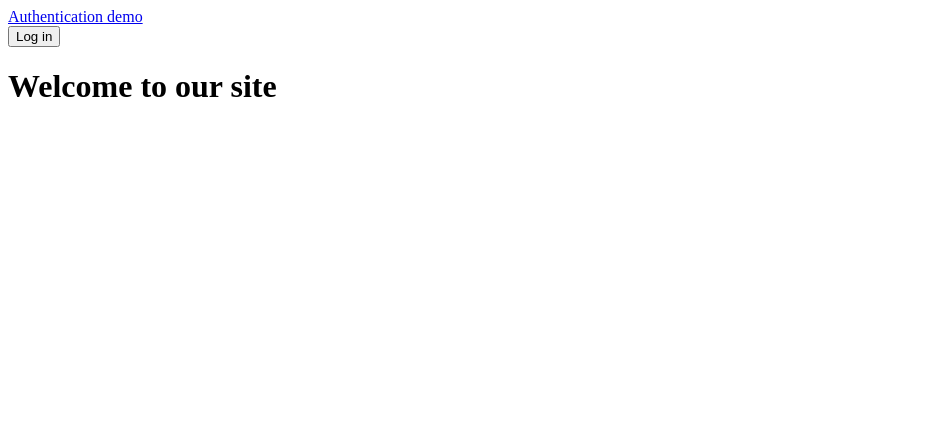
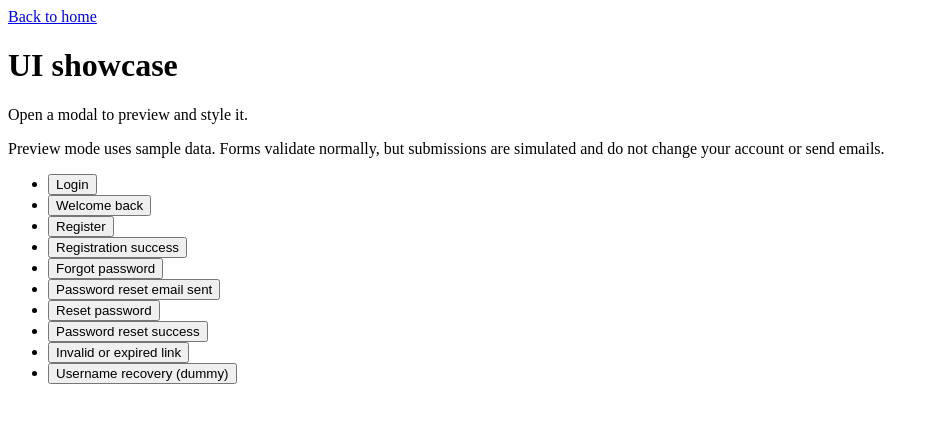
Before and after one commit to DAPSY-dev/modal-auth, a React (Vite) app: page /ui in a window 1280 px wide. Shown: the top 422 px of the page, without its empty margins (0-939 px from the left). Built offline with nearby package versions, Linux system fonts and the light colour scheme; no server answers.

Commit message:
feat(ui): add modal showcase page

```diff
--- a/src/App.tsx
+++ b/src/App.tsx
@@ -11,6 +11,7 @@ export function App() {
   return <>
     <header>
       <a href="/" aria-label="Authentication demo home">Authentication demo</a>
+      <a href="/ui">UI showcase</a>
       <nav aria-label="Account">
         <button disabled={status === 'initializing' || busy} onClick={() => {
           if (!user) { dispatch(showModal('login')); return; }
--- a/src/app/router.tsx
+++ b/src/app/router.tsx
@@ -1,4 +1,8 @@
 import { createBrowserRouter } from 'react-router';
 import { App } from '../App';
+import { UiPage } from '../pages/UiPage';
 
-export const router = createBrowserRouter([{ path: '*', element: <App /> }]);
+export const router = createBrowserRouter([
+  { path: '/ui', element: <UiPage /> },
+  { path: '*', element: <App /> },
+]);
--- a/src/features/auth/components/AuthModal.tsx
+++ b/src/features/auth/components/AuthModal.tsx
@@ -13,7 +13,7 @@ import { ForgotPasswordSuccess } from './ForgotPasswordSuccess';
 import { ResetPasswordForm } from './ResetPasswordForm';
 import { ResetPasswordSuccess } from './ResetPasswordSuccess';
 
-export function AuthModal() {
+export function AuthModal({ preview = false }: { preview?: boolean }) {
   const { modal, rememberedUser, recovery, busy } = useAppSelector((state) => state.auth);
   const dispatch = useAppDispatch();
   const { run, error, setError } = useAuthRequest();
@@ -24,7 +24,7 @@ export function AuthModal() {
   if (!modal) return null;
 
   const close = () => {
-    if (recovery || modal === 'callbackError') {
+    if (!preview && (recovery || modal === 'callbackError')) {
       void run(async () => {
         await authService.signOut(); dispatch(signedOut()); dispatch(showModal(null));
       });
@@ -33,19 +33,25 @@ export function AuthModal() {
 
   let view;
   switch (modal) {
-    case 'login': view = rememberedUser ? <WelcomeBackForm user={rememberedUser} /> : <LoginForm />; break;
-    case 'register': view = <RegisterForm />; break;
+    case 'login': view = !preview && rememberedUser ? <WelcomeBackForm user={rememberedUser} /> : <LoginForm preview={preview} />; break;
+    case 'welcomeBack': view = preview
+      ? <WelcomeBackForm preview user={{ name: 'Alex', email: 'alex@example.com' }} />
+      : rememberedUser ? <WelcomeBackForm user={rememberedUser} /> : <LoginForm />; break;
+    case 'register': view = <RegisterForm preview={preview} />; break;
     case 'registrationSuccess': view = <RegistrationSuccess />; break;
-    case 'forgotPassword': view = <ForgotPasswordForm />; break;
+    case 'forgotPassword': view = <ForgotPasswordForm preview={preview} />; break;
     case 'forgotPasswordSuccess': view = <ForgotPasswordSuccess />; break;
-    case 'resetPassword': view = <ResetPasswordForm />; break;
+    case 'resetPassword': view = <ResetPasswordForm preview={preview} />; break;
     case 'resetPasswordSuccess': view = <ResetPasswordSuccess />; break;
     case 'callbackError': view = <>
       <h2 id="auth-title" tabIndex={-1}>This link is invalid or has expired</h2>
       <p role="alert">Please request a new password-reset email, or log in if you have already verified your account.</p>
-      <button disabled={busy} onClick={() => void run(async () => {
+      <button disabled={busy} onClick={() => {
+        if (preview) { dispatch(showModal('forgotPassword')); return; }
+        void run(async () => {
         await authService.signOut(); dispatch(signedOut()); dispatch(showModal('forgotPassword'));
-      })}>Request a new reset link</button>
+        });
+      }}>Request a new reset link</button>
     </>; break;
   }
   return <Modal busy={busy} onClose={close}>
--- a/src/features/auth/components/ForgotPasswordForm.tsx
+++ b/src/features/auth/components/ForgotPasswordForm.tsx
@@ -7,7 +7,7 @@ import { useAuthRequest } from '../useAuthRequest';
 import { useFieldValidation } from '../useFieldValidation';
 import { validateEmail } from '../validation';
 
-export function ForgotPasswordForm() {
+export function ForgotPasswordForm({ preview = false }: { preview?: boolean }) {
   const [email, setEmail] = useState('');
   const dispatch = useAppDispatch();
   const { run, error, loading, setError } = useAuthRequest();
@@ -19,6 +19,7 @@ export function ForgotPasswordForm() {
       if (loading) return;
       setError(null);
       if (!validate(event.currentTarget)) return;
+      if (preview) { dispatch(showModal('forgotPasswordSuccess')); return; }
       void run(async () => {
         await authService.requestPasswordReset(email.trim());
         dispatch(showModal('forgotPasswordSuccess'));
--- a/src/features/auth/components/LoginForm.tsx
+++ b/src/features/auth/components/LoginForm.tsx
@@ -9,8 +9,8 @@ import { useAuthRequest } from '../useAuthRequest';
 import { useFieldValidation } from '../useFieldValidation';
 import { validateLoginIdentifier, validatePassword } from '../validation';
 
-export function LoginForm({ rememberedUser, onSwitchAccount }: {
-  rememberedUser?: RememberedUser; onSwitchAccount?: () => void;
+export function LoginForm({ rememberedUser, onSwitchAccount, preview = false }: {
+  rememberedUser?: RememberedUser; onSwitchAccount?: () => void; preview?: boolean;
 }) {
   const [identifier, setIdentifier] = useState('');
   const [password, setPassword] = useState('');
@@ -28,6 +28,7 @@ export function LoginForm({ rememberedUser, onSwitchAccount }: {
         if (loading) return;
         setError(null);
         if (!validate(event.currentTarget)) return;
+        if (preview) { dispatch(showModal(null)); return; }
         void run(async () => {
           const user = await authService.signIn(rememberedUser?.email ?? identifier.trim(), password);
           setRememberedUser(user);
--- a/src/features/auth/components/RegisterForm.tsx
+++ b/src/features/auth/components/RegisterForm.tsx
@@ -7,7 +7,7 @@ import { useAuthRequest } from '../useAuthRequest';
 import { useFieldValidation } from '../useFieldValidation';
 import { validateEmail, validateNewPassword, validateUsername } from '../validation';
 
-export function RegisterForm() {
+export function RegisterForm({ preview = false }: { preview?: boolean }) {
   const [name, setName] = useState('');
   const [username, setUsername] = useState('');
   const [usernameError, setUsernameError] = useState<string>();
@@ -33,6 +33,7 @@ export function RegisterForm() {
       setError(null);
       setUsernameError(undefined);
       if (!validate(event.currentTarget)) return;
+      if (preview) { dispatch(showModal('registrationSuccess')); return; }
       void run(async () => {
         try { await authService.signUp(name.trim(), username.trim(), email.trim(), password); }
         catch (error) {
--- a/src/features/auth/components/ResetPasswordForm.tsx
+++ b/src/features/auth/components/ResetPasswordForm.tsx
@@ -7,7 +7,7 @@ import { useAuthRequest } from '../useAuthRequest';
 import { useFieldValidation } from '../useFieldValidation';
 import { validateNewPassword, validateConfirmation } from '../validation';
 
-export function ResetPasswordForm() {
+export function ResetPasswordForm({ preview = false }: { preview?: boolean }) {
   const [password, setPassword] = useState('');
   const [confirmation, setConfirmation] = useState('');
   const [passwordUpdated, setPasswordUpdated] = useState(false);
@@ -24,6 +24,7 @@ export function ResetPasswordForm() {
       if (loading) return;
       setError(null);
       if (!passwordUpdated && !validate(event.currentTarget)) return;
+      if (preview) { dispatch(showModal('resetPasswordSuccess')); return; }
       void run(async () => {
         if (!passwordUpdated) {
           await authService.updatePassword(password);
--- a/src/features/auth/components/WelcomeBackForm.tsx
+++ b/src/features/auth/components/WelcomeBackForm.tsx
@@ -1,12 +1,13 @@
 import { useAppDispatch } from '../../../app/store';
 import { clearRememberedUser } from '../../../storage/rememberedUserStorage';
-import { forgetUser } from '../authSlice';
+import { forgetUser, showModal } from '../authSlice';
 import type { RememberedUser } from '../types';
 import { LoginForm } from './LoginForm';
 
-export function WelcomeBackForm({ user }: { user: RememberedUser }) {
+export function WelcomeBackForm({ user, preview = false }: { user: RememberedUser; preview?: boolean }) {
   const dispatch = useAppDispatch();
-  return <LoginForm rememberedUser={user} onSwitchAccount={() => {
+  return <LoginForm preview={preview} rememberedUser={user} onSwitchAccount={() => {
+    if (preview) { dispatch(showModal('login')); return; }
     clearRememberedUser(); dispatch(forgetUser());
   }} />;
 }
--- a/src/features/auth/types.ts
+++ b/src/features/auth/types.ts
@@ -8,6 +8,7 @@ export type RememberedUser = Pick<AuthUser, 'email' | 'name'>;
 
 export type AuthModalState =
   | 'login'
+  | 'welcomeBack'
   | 'register'
   | 'registrationSuccess'
   | 'forgotPassword'
--- /dev/null
+++ b/src/pages/UiPage.tsx
@@ -0,0 +1,47 @@
+import { useState } from 'react';
+import { Provider } from 'react-redux';
+import { Link } from 'react-router';
+import { createAppStore, useAppDispatch } from '../app/store';
+import { showModal } from '../features/auth/authSlice';
+import { AuthModal } from '../features/auth/components/AuthModal';
+import type { AuthModalState } from '../features/auth/types';
+import { UsernameRecoveryPreview } from './UsernameRecoveryPreview';
+
+export const modalPreviews: { state: Exclude<AuthModalState, null>; label: string }[] = [
+  { state: 'login', label: 'Login' },
+  { state: 'welcomeBack', label: 'Welcome back' },
+  { state: 'register', label: 'Register' },
+  { state: 'registrationSuccess', label: 'Registration success' },
+  { state: 'forgotPassword', label: 'Forgot password' },
+  { state: 'forgotPasswordSuccess', label: 'Password reset email sent' },
+  { state: 'resetPassword', label: 'Reset password' },
+  { state: 'resetPasswordSuccess', label: 'Password reset success' },
+  { state: 'callbackError', label: 'Invalid or expired link' },
+];
+
+function ModalShowcase() {
+  const dispatch = useAppDispatch();
+  const [showUsernameRecovery, setShowUsernameRecovery] = useState(false);
+  return <>
+    <header><Link to="/">Back to home</Link></header>
+    <main>
+      <h1>UI showcase</h1>
+      <p>Open a modal to preview and style it.</p>
+      <p>Preview mode uses sample data. Forms validate normally, but submissions are simulated and do not change your account or send emails.</p>
+      <ul>
+        {modalPreviews.map(({ state, label }) => <li key={state}>
+          <button type="button" onClick={() => dispatch(showModal(state))}>{label}</button>
+        </li>)}
+        <li><button type="button" onClick={() => setShowUsernameRecovery(true)}>Username recovery (dummy)</button></li>
+      </ul>
+    </main>
+    <AuthModal preview />
+    {showUsernameRecovery && <UsernameRecoveryPreview onClose={() => setShowUsernameRecovery(false)} />}
+  </>;
+}
+
+export function UiPage() {
+  // The showcase's modal navigation must not touch the application's auth state.
+  const [previewStore] = useState(createAppStore);
+  return <Provider store={previewStore}><ModalShowcase /></Provider>;
+}
--- /dev/null
+++ b/src/pages/UsernameRecoveryPreview.tsx
@@ -0,0 +1,17 @@
+import { useEffect } from 'react';
+import { Input } from '../components/Input';
+import { Modal } from '../components/Modal';
+
+export function UsernameRecoveryPreview({ onClose }: { onClose: () => void }) {
+  useEffect(() => { document.getElementById('auth-title')?.focus(); }, []);
+
+  return <Modal busy={false} onClose={onClose}>
+    <h2 id="auth-title" tabIndex={-1}>Forgot username?</h2>
+    <p>Fill in your e-mail address and we will send you your username via e-mail.</p>
+    <p id="username-recovery-notice">This is a dummy modal for UI preview only. No email will be sent.</p>
+    <form noValidate aria-label="Username recovery preview" aria-describedby="username-recovery-notice" onSubmit={(event) => event.preventDefault()}>
+      <Input label="Email" name="email" type="email" autoComplete="email" />
+      <button type="submit" disabled>Send username</button>
+    </form>
+  </Modal>;
+}
```
Also changed, not shown: 2 other files (tests, documents, lock files or other folders).
